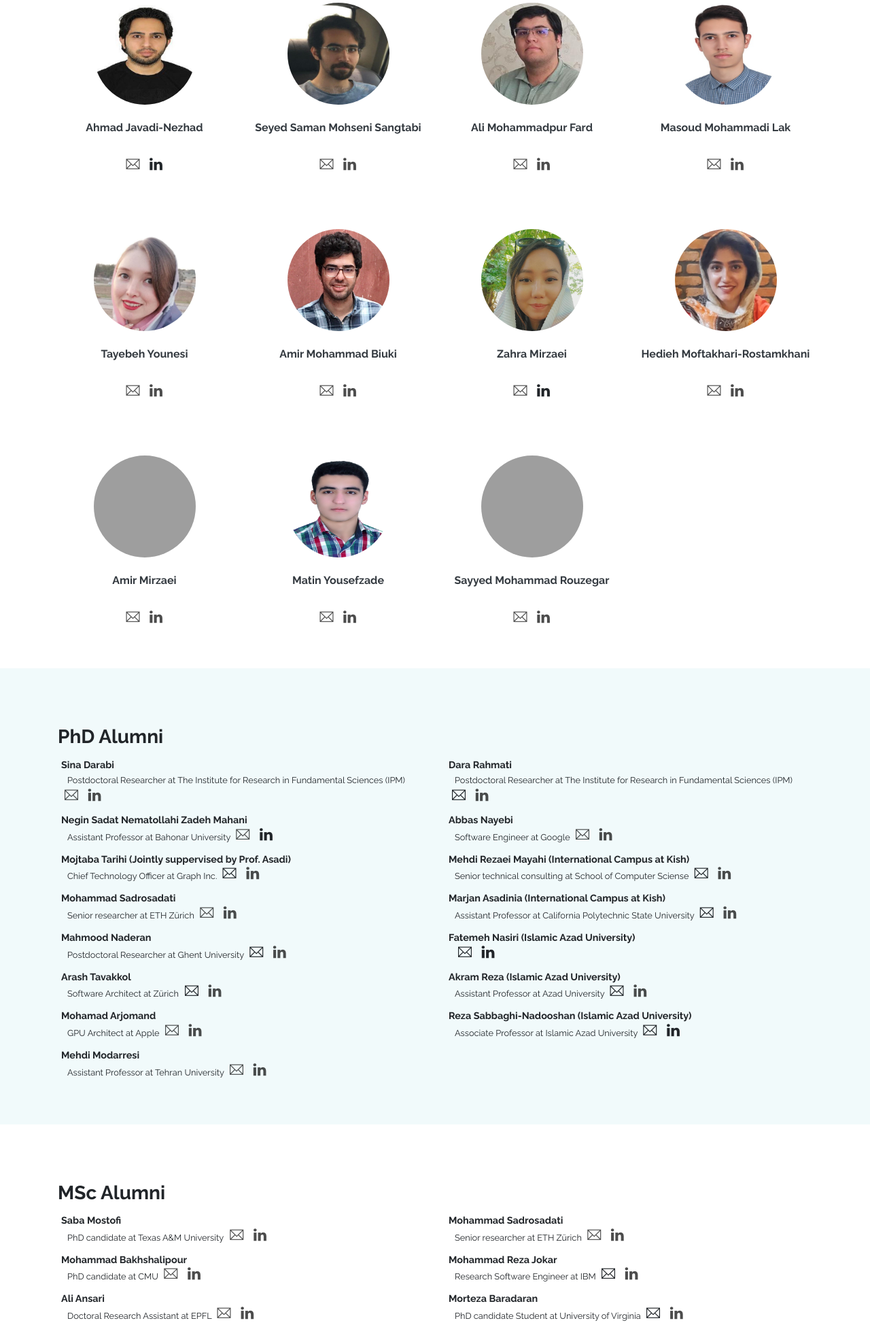
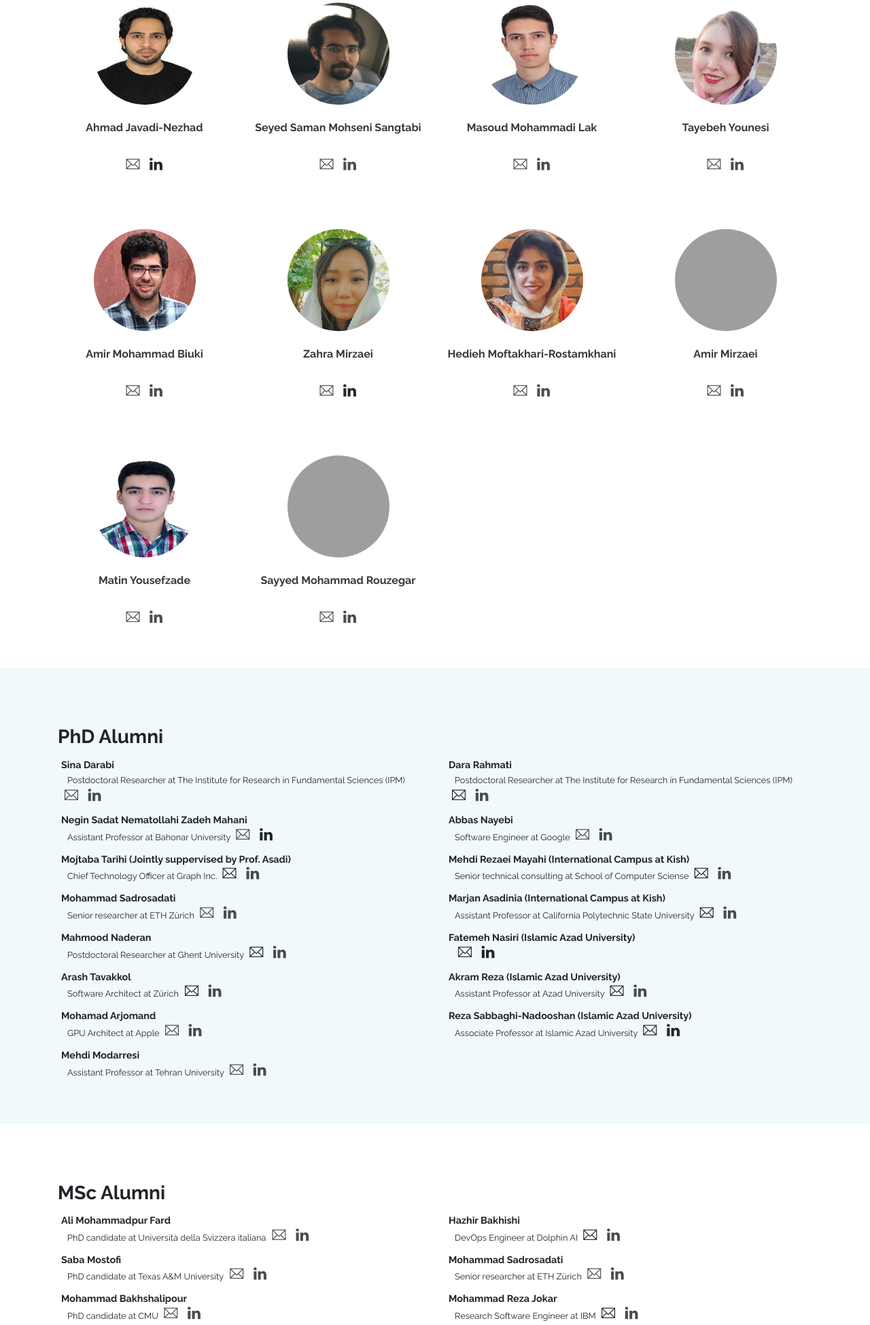
Before and after one commit to ajvnd/HPCAN, a website: page index.html in a window 1280 px wide. Shown: the part 2478-4427 px from the top of the page at 68% size. Drawn offline with Linux system fonts and the light colour scheme; grey boxes are pictures that could not be loaded.

Commit message:
Lab member change.

```diff
--- a/index.html
+++ b/index.html
@@ -252,18 +252,6 @@
                 </div>
                 <div class="col-md-3 master-student">
                     <a href="javascript:void(0)" class="card border-0 text-dark">
-                        <img class="card-img-top" src="assets/imgs/master/6.jpeg" alt="picture-master">
-                        <span class="card-body">
-                            <h4 class="title mt-4">Ali Mohammadpur Fard</h4>
-                            <a href="mailto:ali.mpfard@gmail.com" style="font-size: 20px;padding: 5px;"
-                                class="ti-email"></a>
-                            <a href="https://www.linkedin.com/in/ali-mohammadpur-7531551a6/"
-                                style="font-size: 20px;padding: 5px;" class="ti-linkedin"></a>
-                        </span>
-                    </a>
-                </div>
-                <div class="col-md-3 master-student">
-                    <a href="javascript:void(0)" class="card border-0 text-dark">
                         <img class="card-img-top" src="assets/imgs/master/7.jpg" alt="picture-master">
                         <span class="card-body">
                             <h4 class="title mt-4">Masoud Mohammadi Lak</h4>
@@ -274,8 +262,6 @@
                         </span>
                     </a>
                 </div>
-            </div>
-            <div class="row text-center" style="margin-top: 5em;">
                 <div class="col-md-3 master-student">
                     <a href="javascript:void(0)" class="card border-0 text-dark">
                         <img class="card-img-top" src="assets/imgs/master/8.jpeg" alt="picture-master">
@@ -288,6 +274,8 @@
                         </span>
                     </a>
                 </div>
+            </div>
+            <div class="row text-center" style="margin-top: 5em;">
                 <div class="col-md-3 master-student">
                     <a href="javascript:void(0)" class="card border-0 text-dark">
                         <img class="card-img-top" src="assets/imgs/master/9.jpg" alt="picture-master">
@@ -322,8 +310,6 @@
                         </span>
                     </a>
                 </div>
-            </div>
-            <div class="row text-center" style="margin-top: 5em;">
                 <div class="col-md-3 master-student">
                     <a href="javascript:void(0)" class="card border-0 text-dark">
                         <img class="card-img-top" src="assets/imgs/master/12.jpg" alt="picture-master">
@@ -335,6 +321,8 @@
                         </span>
                     </a>
                 </div>
+            </div>
+            <div class="row text-center" style="margin-top: 5em;">
                 <div class="col-md-3 master-student">
                     <a href="javascript:void(0)" class="card border-0 text-dark">
                         <img class="card-img-top" src="assets/imgs/master/13.jpg" alt="picture-master">
@@ -511,9 +499,19 @@
                                                         <div class="col-md-6 col-sm-12">
                                                             <div style="padding: 5px;">
                                                                 <div style="font-size: 0.9em;font-weight: bold;">
+                                                                    Ali Mohammadpur Fard</div>
+                                                                <span style="margin-left:9px; font-size: 0.8em;"> PhD candidate at Università della Svizzera italiana</span>
+                                                                <a href="mailto:ali.mpfard@gmail.com"
+                                                                    style="font-size: 20px;padding: 5px;"
+                                                                    class="ti-email"></a>
+                                                                <a href="https://www.linkedin.com/in/ali-mohammadpur-7531551a6/"
+                                                                    style="font-size: 20px;padding: 5px;"
+                                                                    class="ti-linkedin"></a>
+                                                            </div>
+                                                            <div style="padding: 5px;">
+                                                                <div style="font-size: 0.9em;font-weight: bold;">
                                                                     Saba Mostofi</div>
-                                                                <span style="margin-left:9px; font-size: 0.8em;"> PhD
-                                                                    candidate at Texas A&M University</span>
+                                                                <span style="margin-left:9px; font-size: 0.8em;"> PhD candidate at Texas A&M University</span>
                                                                 <a href="mailto:mostofi@ce.sharif.edu"
                                                                     style="font-size: 20px;padding: 5px;"
                                                                     class="ti-email"></a>
@@ -690,6 +688,9 @@
                                                                     class="ti-linkedin"></a>
                                                             </div>
 
+
+                                                        </div>
+                                                        <div class="col-md-6 col-sm-12">
                                                             <div style="padding: 5px;">
                                                                 <div style="font-size: 0.9em;font-weight: bold;">Hazhir
                                                                     Bakhishi </div>
@@ -702,8 +703,6 @@
                                                                     style="font-size: 20px;padding: 5px;"
                                                                     class="ti-linkedin"></a>
                                                             </div>
-                                                        </div>
-                                                        <div class="col-md-6 col-sm-12">
 
                                                             <div style="padding: 5px;">
                                                                 <div style="font-size: 0.9em;font-weight: bold;">
```
